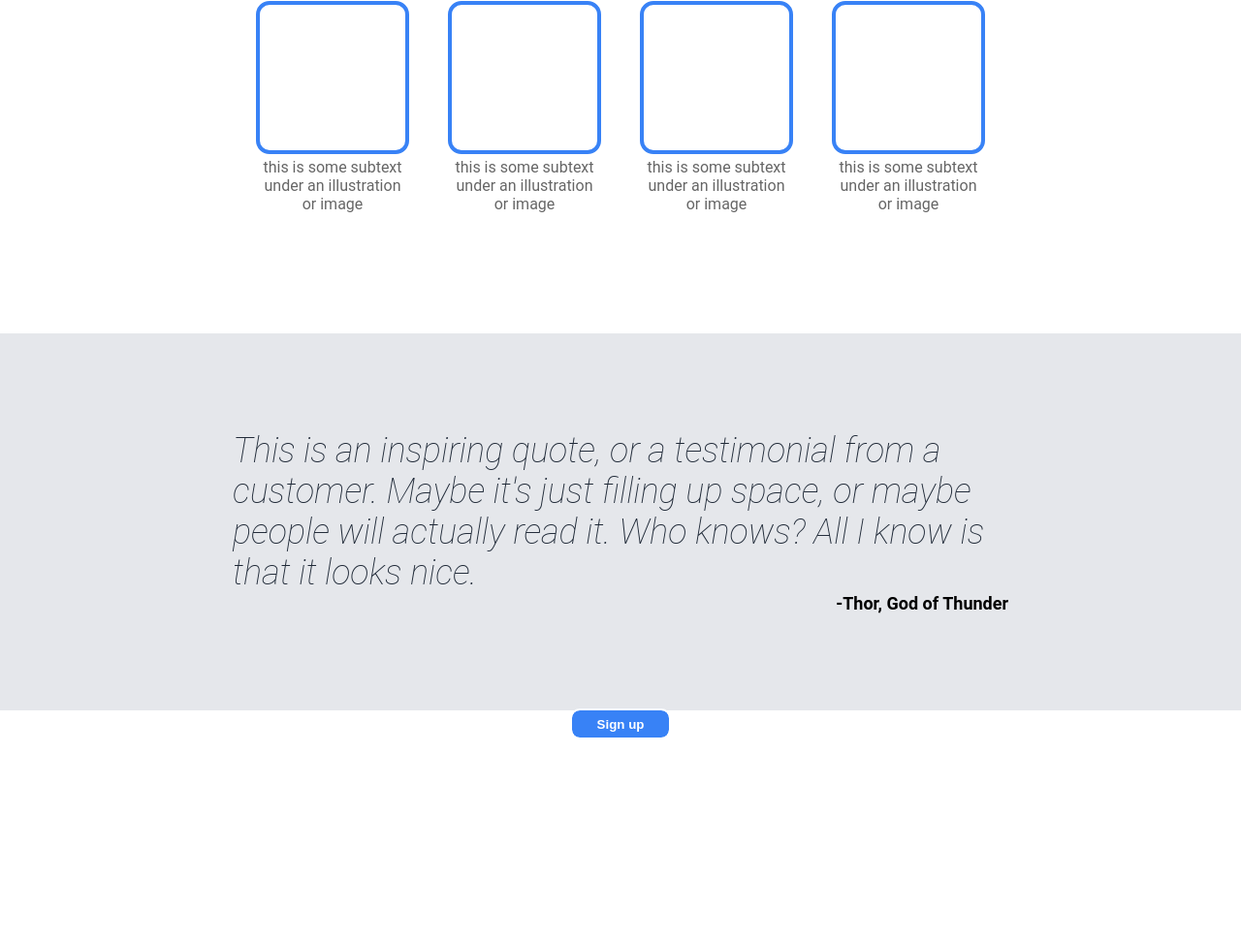
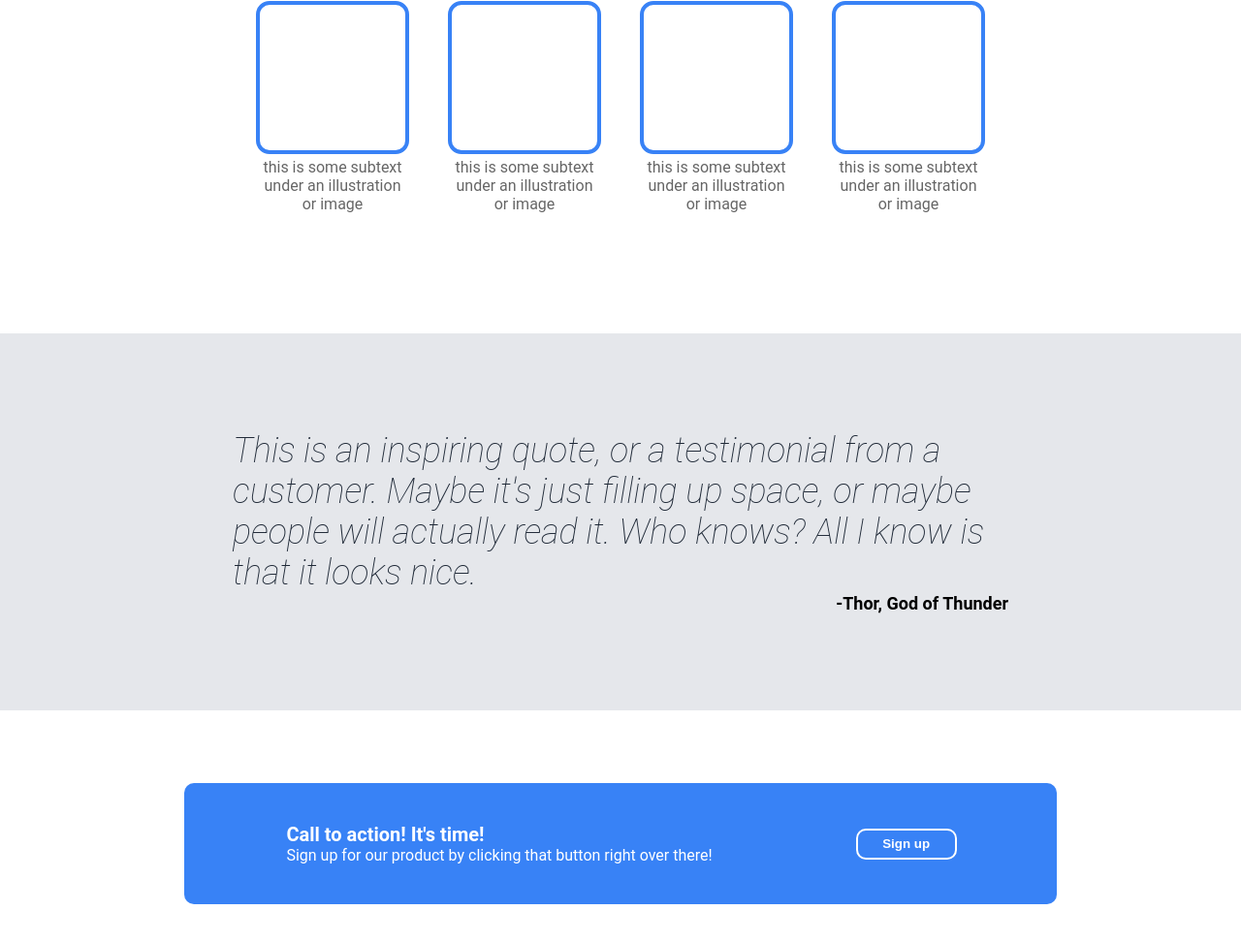
Before and after one commit to coussss/landing-page, a plain HTML site: page index.html in a window 1280 px wide. Shown: the part 1007-1979 px from the top of the page at 97% size. Before the commit the page ends 1768 px from the top, so only its background shows below. Drawn offline with Linux system fonts and the light colour scheme.

Commit message:
Completed html on call to action section

```diff
--- a/index.html
+++ b/index.html
@@ -79,14 +79,14 @@
             </div>
         </div>
         <div class="action">
-            <div class="action-box">
-                <div class="action-text">
-
+            <div class="action-container">
+                <div class="text-container">
+                    <div class="action-text">Call to action! It's time!</div>
+                    <div class="action-subtext">Sign up for our product by clicking that button right over there!</div>
                 </div>
-                <div class="action-subtext">
-
+                <div class="button-container">
+                    <button type="button" id="button2">Sign up</button>
                 </div>
-                <button type="button" id="button2">Sign up</button>
             </div>
         </div>
     </body>
```
